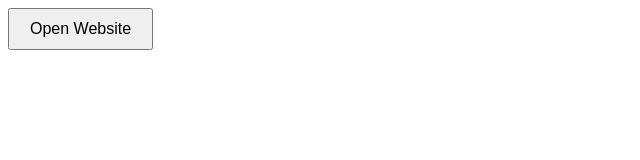
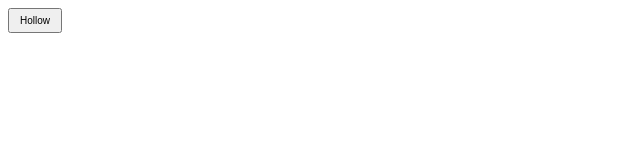
Before and after one commit to tini-lynxlord787/HollowKnightOpen, a plain HTML site: page index.html in a window 1280 px wide. Shown: the whole page, without its empty margins (0-640 px from the left). Drawn offline with Linux system fonts and the light colour scheme.

Commit message:
Update button styles and text in index.html

```diff
--- a/index.html
+++ b/index.html
@@ -3,15 +3,15 @@
 <head>
     <style>
         button {
-            padding: 10px 20px;
-            font-size: 16px;
+            padding: 5px 10px;
+            font-size: 10px;
             cursor: pointer;
         }
     </style>
 </head>
 <body>
 
-<button onclick="openSite()">Open Website</button>
+<button onclick="openSite()">Hollow</button>
 
 <script>
 function openSite() {
```
